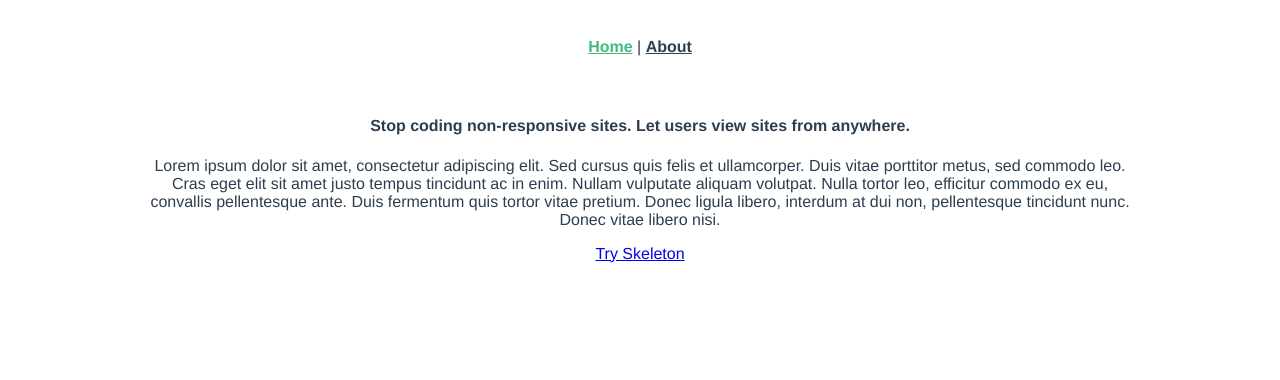
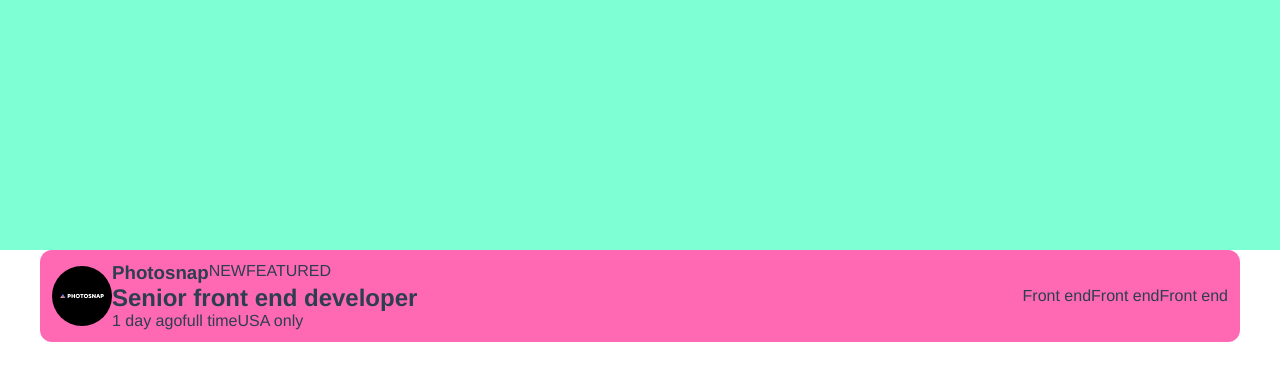
Before and after one commit to ThaisGO/jobs-list, a Vue app: page / in a window 1280 px wide. Shown: the top 380 px of the page. Built offline with nearby package versions, Linux system fonts and the light colour scheme.

Commit message:
feat: card job component

```diff
--- a/public/index.html
+++ b/public/index.html
@@ -1,17 +1,28 @@
 <!DOCTYPE html>
 <html lang="">
+
 <head>
   <meta charset="utf-8">
   <meta http-equiv="X-UA-Compatible" content="IE=edge">
   <meta name="viewport" content="width=device-width,initial-scale=1.0">
   <link rel="icon" href="<%= BASE_URL %>favicon.png">
-    <title><%= htmlWebpackPlugin.options.title %></title>
+
+  <link rel="preconnect" href="https://fonts.googleapis.com">
+  <link rel="preconnect" href="https://fonts.gstatic.com" crossorigin>
+  <link href="https://fonts.googleapis.com/css2?family=League+Spartan:wght@100..900&display=swap" rel="stylesheet">
+
+  <title>
+    <%= htmlWebpackPlugin.options.title %>
+  </title>
 </head>
+
 <body>
   <noscript>
-      <strong>We're sorry but <%= htmlWebpackPlugin.options.title %> doesn't work properly without JavaScript enabled. Please enable it to continue.</strong>
+    <strong>We're sorry but <%= htmlWebpackPlugin.options.title %> doesn't work properly without JavaScript enabled.
+        Please enable it to continue.</strong>
   </noscript>
   <div id="app"></div>
   <!-- built files will be auto injected -->
 </body>
+
 </html>
--- a/src/App.vue
+++ b/src/App.vue
@@ -1,8 +1,8 @@
 <template>
-  <nav>
+  <!-- <nav>
     <router-link to="/">Home</router-link> |
     <router-link to="/about">About</router-link>
-  </nav>
+  </nav> -->
   <router-view/>
 </template>
 
--- a/src/assets/styles/base.scss
+++ b/src/assets/styles/base.scss
@@ -1,8 +1,39 @@
+* {
+	margin: 0;
+	padding: 0;
+	box-sizing: border-box;
+}
+
 html {
-    	/* Grid Defaults - default to match orig skeleton settings */
 	--grid-max-width: 992px;
+	scroll-behavior: smooth;
+}
 
-    scroll-behavior: smooth;
+body {
+	font-family: "League Spartan", "Helvetica Neue", Helvetica, sans-serif;
+	color: var(--text-color-normal);
+	background-color: var(--background-color);
+}
+
+a {
+	text-decoration: none;
+}
+
+.container {
+	max-width: 1200px;
+	margin: 0 auto;
+}
+
+.flex {
+	display: flex;
+}
+
+.end {
+
+}
+
+.flex-colunm {
+	flex-direction: column;
 }
 
 .grid-container {
@@ -30,15 +61,19 @@ html {
 	.grid-container.fifths {
 		grid-template-columns: repeat(5, 1fr);
 	}
+
 	.grid-container.quarters {
 		grid-template-columns: repeat(4, 1fr);
 	}
+
 	.grid-container.thirds {
 		grid-template-columns: repeat(3, 1fr);
 	}
+
 	.grid-container.halves {
 		grid-template-columns: repeat(2, 1fr);
 	}
+
 	.grid-container.full {
 		grid-template-columns: 1fr;
 	}
--- a/src/views/HomeView.vue
+++ b/src/views/HomeView.vue
@@ -1,25 +1,71 @@
 <template>
-  <div class="grid-container full">
-    <div class="one-half column">
-          <h4 class="hero-heading">Stop coding non-responsive sites. Let users view sites from anywhere.</h4>
-          <p>Lorem ipsum dolor sit amet, consectetur adipiscing elit. Sed cursus quis felis et ullamcorper. Duis vitae porttitor metus, sed commodo leo. Cras eget elit sit amet justo tempus tincidunt ac in enim. Nullam vulputate aliquam volutpat. Nulla tortor leo, efficitur commodo ex eu, convallis pellentesque ante. Duis fermentum quis tortor vitae pretium. Donec ligula libero, interdum at dui non, pellentesque tincidunt nunc. Donec vitae libero nisi. </p>
-          <a class="button button-primary" href="http://getskeleton.com">Try Skeleton</a>
+  <header class="banner"></header>
+
+  <main class="container">
+    <div class="card">
+      <div class="flex ">
+        <div class="image">
+          <img src="../assets/img/companies/photosnap.svg" alt="">
         </div>
-  </div>
+        <div class="flex flex-colunm">
+          <div class="flex">
+            <h3>Photosnap</h3>
+            <span>NEW</span>
+            <span>FEATURED</span>
+          </div>
+          <h2>Senior front end developer</h2>
+          <div class="flex">
+            <span>1 day ago</span>
+            <span>full time</span>
+            <span>USA only</span>
+          </div>
+        </div>
+      </div>
+
+      <div class="flex tags">
+        <span>Front end</span>
+        <span>Front end</span>
+        <span>Front end</span>
+      </div>
+    </div>
+  </main>
 </template>
 
 <script>
 // @ is an alias to /src
-import HelloWorld from '@/components/HelloWorld.vue'
 
 export default {
-  name: 'HomeView',
-  components: {
-    HelloWorld
-  }
-}
+  name: "HomeView",
+  components: {},
+};
 </script>
 
 <style lang="scss">
+.banner {
+  height: 250px;
+  background-color: aquamarine;
+  width: 100%;
+}
 
+.card {
+  display: grid;
+  grid-template-columns:  1fr 2fr;
+  padding: 12px;
+  align-items: center;
+  background-color: hotpink;
+  border-radius: 12px;
+}
+
+.image {
+  display: flex;
+  align-items: center;
+  img {
+    width: 60px;
+    max-height: 100%;
+  }
+}
+
+.tags {
+  justify-self: end;
+}
 </style>
```
Lines whose indentation alone changed are shown as unchanged.
